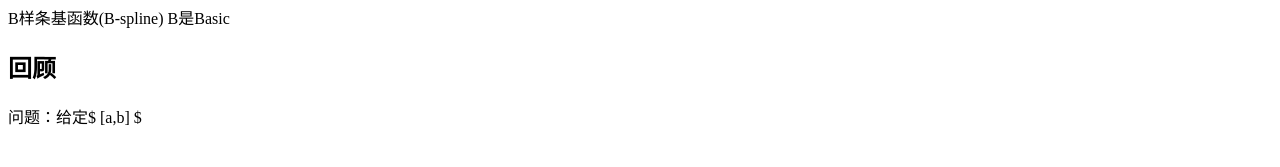
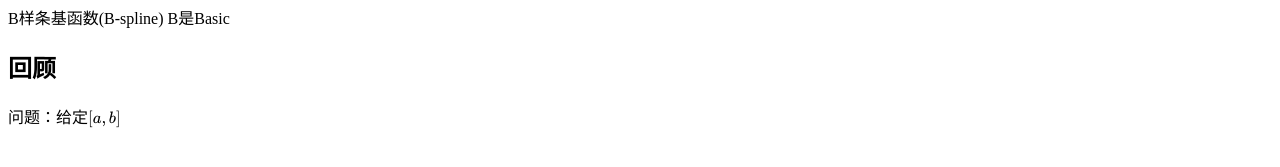
Before and after one commit to tysunseven/2024-Fall-Spline-Functions-and-Approximation-Theory, a Jekyll site: the page built from index.md, in a window 1280 px wide. Shown: the part 545-712 px from the top of the page. Built offline with Jekyll 4.4.1, drawn with Linux system fonts in a browser that asks for light colours; nearby versions of some CDN libraries; our own code applies the rules of GitHub Pages for plain Markdown files; part of the change alters nothing that is shown.

```diff
--- a/_layouts/default.html
+++ b/_layouts/default.html
@@ -5,11 +5,20 @@
   <meta http-equiv="X-UA-Compatible" content="IE=edge">
   <meta name="viewport" content="width=device-width, initial-scale=1.0">
   <title>{{ page.title }}</title>
+
   <!-- 引入 MathJax -->
-  <script src="https://cdnjs.cloudflare.com/ajax/libs/mathjax/3.1.0/es5/tex-mml-chtml.js"></script>
+  <script type="text/javascript" id="MathJax-script" async
+    src="https://cdnjs.cloudflare.com/ajax/libs/mathjax/3.2.0/es5/tex-mml-chtml.js">
+  </script>
+
   <!-- 自定义 MathJax 配置 -->
   <script type="text/javascript">
-    {{ site.mathjax_config | strip_newlines }}
+    window.MathJax = {
+      tex: {
+        inlineMath: [['$', '$'], ['\\(', '\\)']],
+        displayMath: [['$$', '$$'], ['\\[', '\\]']]
+      }
+    };
   </script>
 </head>
 <body>
```
